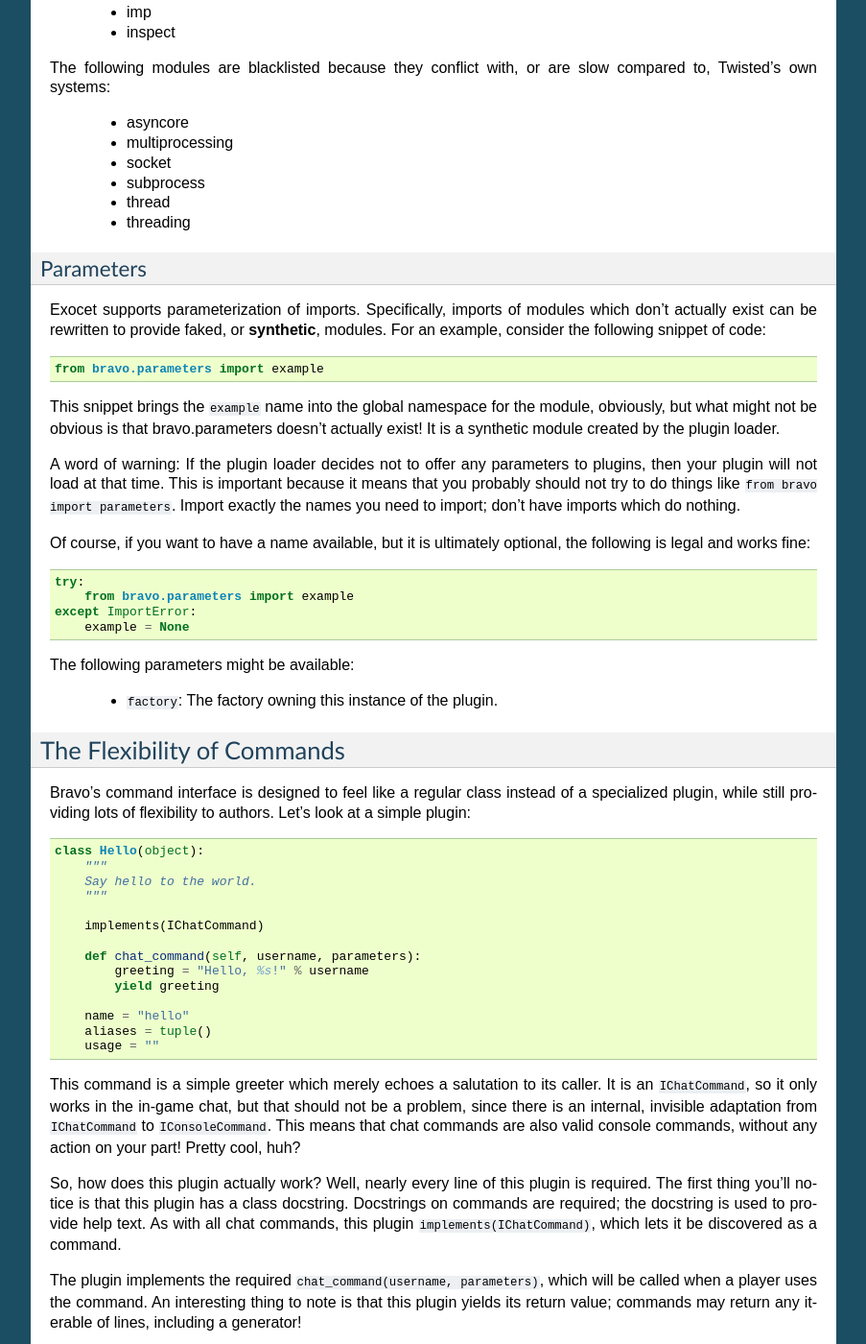
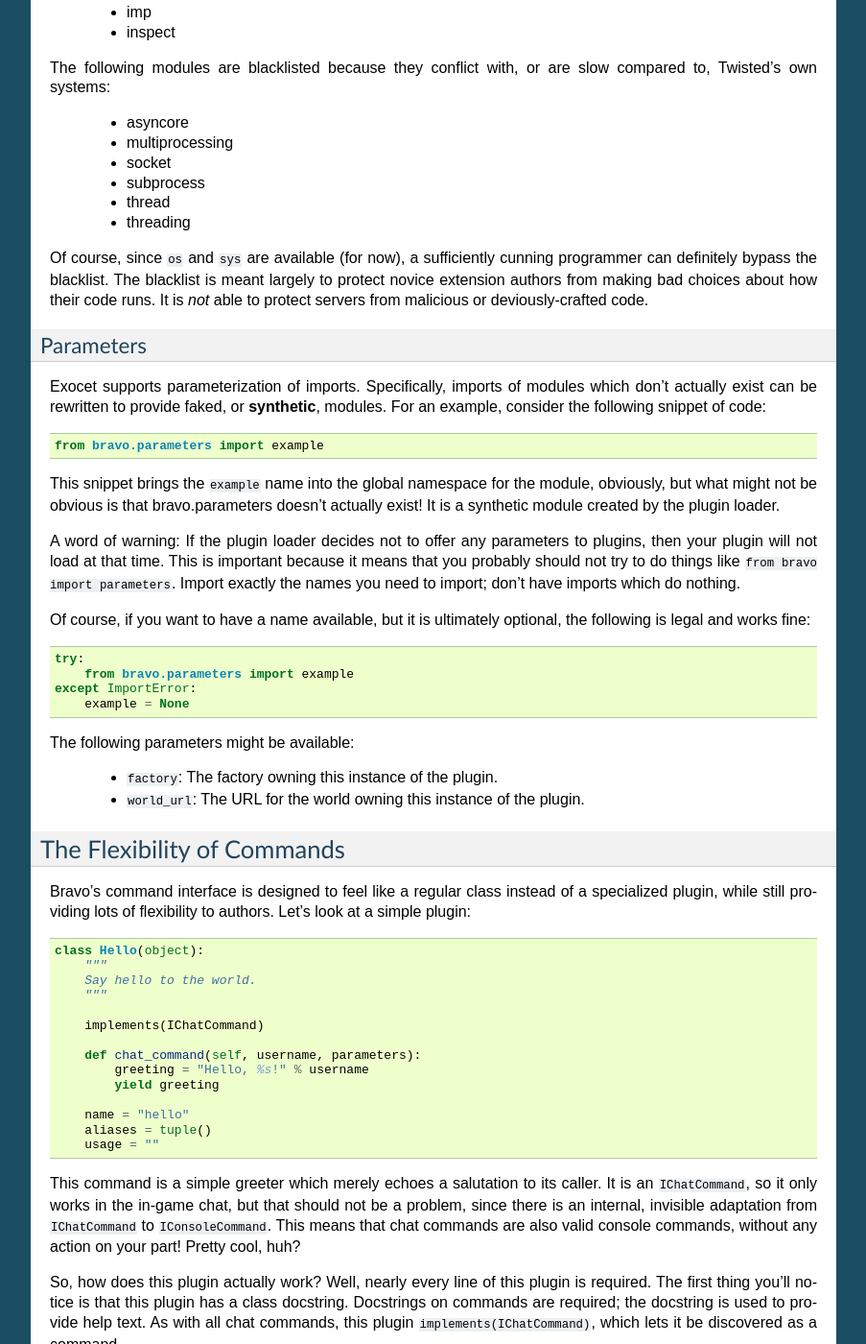
Before and after one commit to bravoserver/bravo, a Sphinx documentation site: the page built from docs/extending.rst, in a window 1280 px wide and 1400 px high, scrolled down 817 px. Shown: the whole window at 96% size, without its empty margins (198-1101 px from the left). Built offline with Sphinx 7.4.7, drawn with Linux system fonts in a browser that asks for light colours; formulas are drawn with MathJax 3.

Commit message:
docs: Update information on extending.
Thanks to #python (ssbr, arkanes, eevee) for discussion on blacklisting and
security.

```diff
--- a/docs/extending.rst
+++ b/docs/extending.rst
@@ -60,6 +60,12 @@ compared to, Twisted's own systems:
  * thread
  * threading
 
+Of course, since ``os`` and ``sys`` are available (for now), a sufficiently
+cunning programmer can definitely bypass the blacklist. The blacklist is meant
+largely to protect novice extension authors from making bad choices about how
+their code runs. It is *not* able to protect servers from malicious or
+deviously-crafted code.
+
 Parameters
 ----------
 
@@ -91,6 +97,7 @@ optional, the following is legal and works fine::
 The following parameters might be available:
 
  * ``factory``: The factory owning this instance of the plugin.
+ * ``world_url``: The URL for the world owning this instance of the plugin.
 
 The Flexibility of Commands
 ===========================
```
